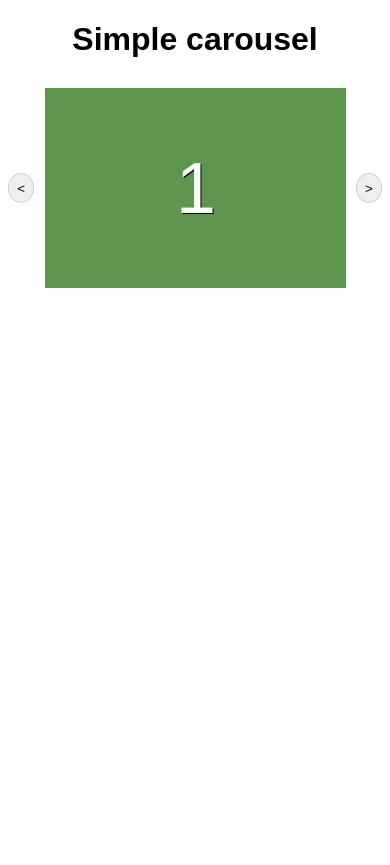
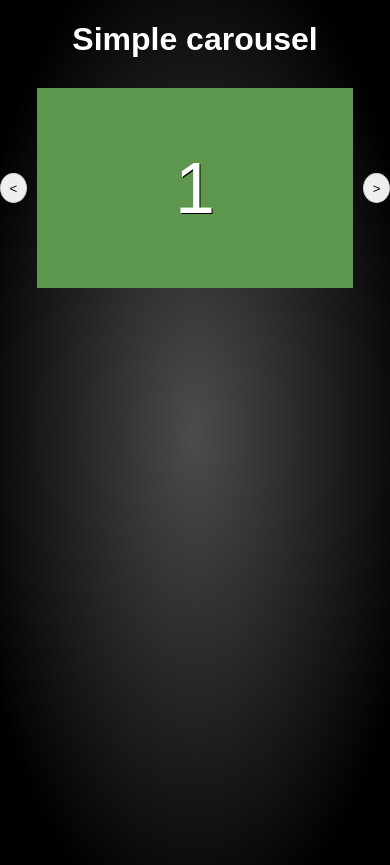
Before and after one commit to wangytangy/codepen, a plain HTML site: page carousel/index.html in a window 390 px wide. Before the commit the page ends 844 px from the top, so only its background shows below. Drawn offline with Linux system fonts and the light colour scheme.

Commit message:
Fix backgrounds and centering for iphone

```diff
--- a/carousel/styles/index.css
+++ b/carousel/styles/index.css
@@ -1,3 +1,9 @@
+body {
+  margin: 0px;
+  background: radial-gradient(ellipse at center, rgba(76,76,76,1) 0%, rgba(0,0,0,1) 84%, rgba(0,0,0,1) 100%);
+  height: 100vh;
+}
+
 body.preload * {
     /* all animation duration is 0s by default so exit/enter animations will not play on page load */
   animation-duration: 0s !important;
@@ -6,6 +12,7 @@ body.preload * {
 h1 {
   text-align: center;
   font-family: sans-serif;
+  color: #fff;
 }
 
 .container {
@@ -39,8 +46,6 @@ h1 {
 .cell {
   width: 100%;
   height: 100%;
-  border-left: 1px solid #fff;
-  border-right: 1px solid #fff;
   box-sizing: inherit;
 
   color: #fff;
--- a/iphone/index.css
+++ b/iphone/index.css
@@ -7,7 +7,8 @@ body {
   justify-content: center;
   align-items: center;
   background: radial-gradient(ellipse at center, rgba(76,76,76,1) 0%, rgba(0,0,0,1) 84%, rgba(0,0,0,1) 100%);
-  height: 100vh;
+
+  padding: 50px;
 }
 
 .frame {
@@ -38,13 +39,6 @@ body {
   animation-timing-function: linear;
   animation-iteration-count: infinite;
 }
-
-/* .inner-frame-2:hover {
-  animation-name: flash_border;
-  animation-duration: 2s;
-  animation-timing-function: linear;
-  animation-iteration-count: infinite;
-} */
 
 @keyframes flash_border {
   0% {
```
Also changed, not shown: iphone/index.html (+0 -1 lines).
